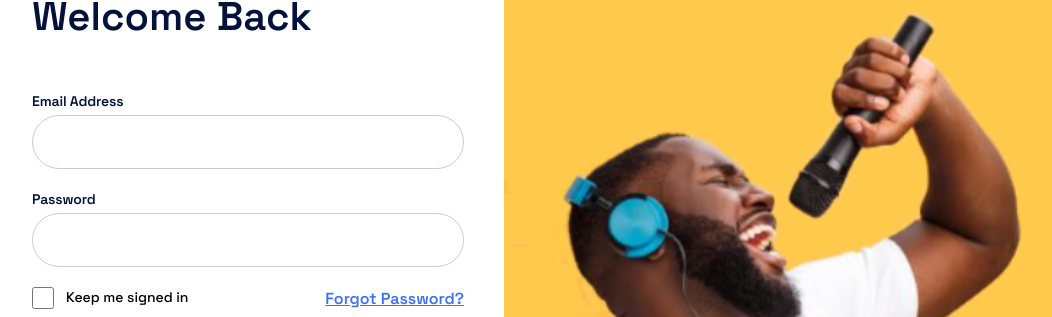
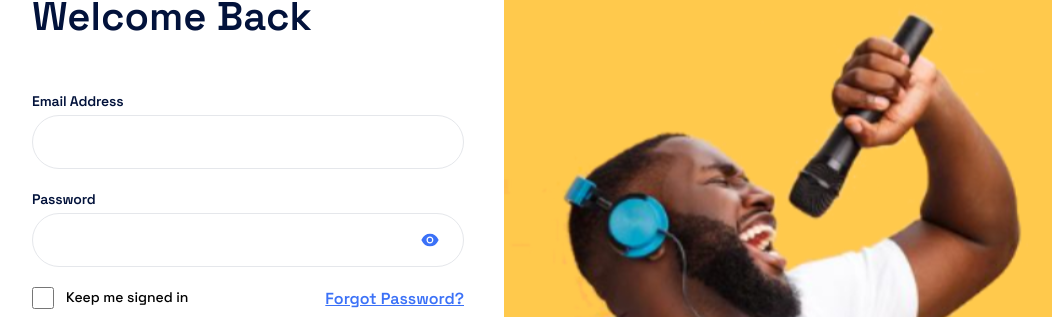
Before and after one commit to pipethedev/rater-user, a React (Vite) app: page / in a window 1280 px wide. Shown: the part 101-418 px from the top of the page, without its empty margins (8-1060 px from the left). Built offline with nearby package versions, Linux system fonts and the light colour scheme; no server answers.

Commit message:
DONE AND DUSTED

```diff
--- a/src/components/InputContainer.tsx
+++ b/src/components/InputContainer.tsx
@@ -1,4 +1,5 @@
-import React from "react";
+import React, { useState, useRef } from "react";
+import { AiFillEye, AiFillEyeInvisible } from "react-icons/ai";
 
 export type Input = {
   labelText: string;
@@ -8,6 +9,9 @@ export type Input = {
 };
 
 const InputContainer = (Input: Input) => {
+  const inputRef = useRef<HTMLInputElement>();
+  console.log(inputRef.current?.type);
+  const [see, setsee] = useState(true);
   return (
     <div className={`w-full flex flex-col items-start gap-1 font-grotesk`}>
       <label
@@ -16,13 +20,36 @@ const InputContainer = (Input: Input) => {
       >
         {Input.labelText}
       </label>
+
+      <div className="focus:border-[#3B71F7] rounded-[64px] h-[54px] max-md:h-[48px] w-full outline-none font-medium text-[#261C40] text-base flex items-center">
         <input
           id="id"
           type={Input.type}
-        className={`focus:border-[#3B71F7] border-[1px] border-[#CCCCCC] rounded-[64px] h-[54px] max-md:h-[48px] p-4 w-full outline-none font-medium text-[#261C40] text-base`}
+          className="w-full h-full outline-none rounded-[64px] focus:border-[#3B71F7] border-[1px] p-4 pr-10"
           onChange={Input.onChange}
           value={Input.value}
+          ref={Input.type == "password" ? inputRef : null}
         />
+        {Input.type == "password" ? (
+          see ? (
+            <AiFillEye
+              className="absolute right-16 z-50 cursor-pointer text-[#3B71F7] text-xl"
+              onClick={() => {
+                setsee(!see);
+                inputRef.current ? (inputRef.current.type = "text") : null;
+              }}
+            />
+          ) : (
+            <AiFillEyeInvisible
+              className="absolute right-16 z-50 cursor-pointer text-[#3B71F7] text-xl"
+              onClick={() => {
+                setsee(!see);
+                inputRef.current ? (inputRef.current.type = "password") : null;
+              }}
+            />
+          )
+        ) : null}
+      </div>
     </div>
   );
 };
--- a/src/pages/dashboard/singleMusic.tsx
+++ b/src/pages/dashboard/singleMusic.tsx
@@ -290,6 +290,7 @@ const singleMusic = () => {
               ) : side == "reviews" && myMusic.ratings.length > 0 ? (
                 <section className="w-full flex justify-between flex-wrap gap-8">
                   {myMusic.ratings.map((review, key) => {
+                    console.log(review);
                     return (
                       <div
                         key={key}
@@ -298,12 +299,12 @@ const singleMusic = () => {
                         <div className="flex gap-4 items-center">
                           <img
                             src="https://res.cloudinary.com/dfpby8w8f/image/upload/v1673616167/cermuel-api/tmp-3-1673616167191_dbufnm.png"
-                            alt={review.user.first_name}
+                            alt={review.worker.first_name}
                             className="rounded-[50%] w-[56px] h-[56px] object-contain"
                           />
                           <div className="h-[56px] flex items-center">
                             <div className="text-[#02123b] text-base font-semibold">
-                              {review.user.first_name}
+                              {review.worker.first_name}
                             </div>
                           </div>
                         </div>
@@ -329,7 +330,7 @@ const singleMusic = () => {
                   </div>
                 </section>
               ) : (
-                <div className="w-full flex h-[565px] text-[#02123B] font-semibold text-xl justify-between max-md:justify-center">
+                <div className="w-full flex h-[565px] text-[#02123B] font-semibold text-xl justify-between max-md:justify-center gap-4">
                   <div className="h-full w-[30%] max-md:w-full max-md:hidden rounded-2xl bg-[#3B71F7] relative">
                     <img
                       src={microphone}
--- a/src/pages/login.tsx
+++ b/src/pages/login.tsx
@@ -50,8 +50,8 @@ const Login = () => {
           setloading(false);
         })
         .catch((err) => {
-          // console.log(err);
-          toast.error("Login failed");
+          console.log(err);
+          toast.error(err.response.data.message);
           setloading(false);
         });
     } else {
```
Lines whose indentation alone changed are shown as unchanged.
